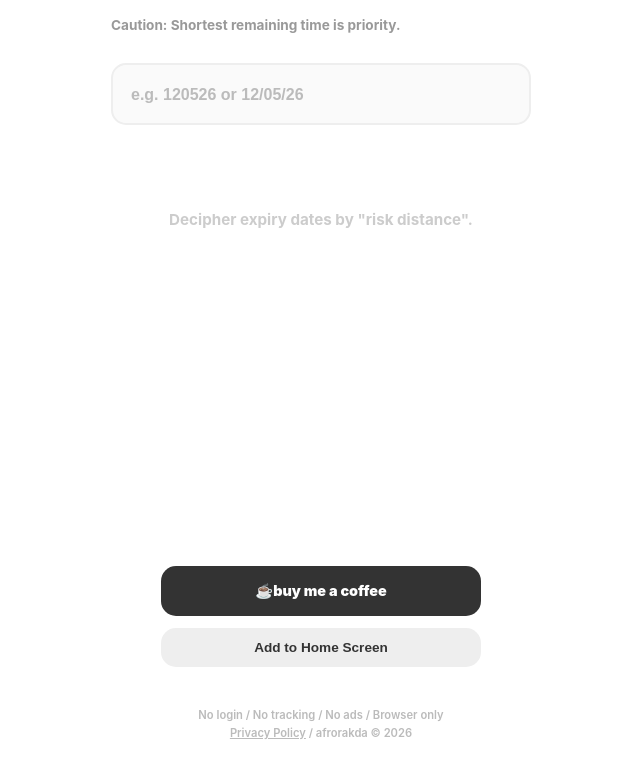
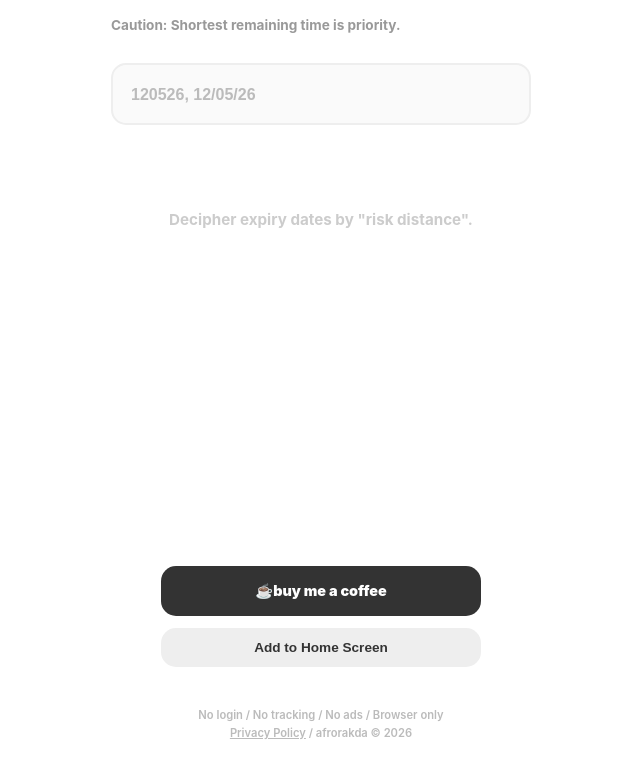
Before and after one commit to afrorakda/exp-checker, a plain HTML site: page index.html in a window 1280 px wide. Shown: the part 37-800 px from the top of the page, without its empty margins (319-959 px from the left). Drawn offline with Linux system fonts and the light colour scheme; no server answers.

Commit message:
Update index.html

```diff
--- a/index.html
+++ b/index.html
@@ -50,7 +50,7 @@
             background: var(--input-bg); font-size: 1.2rem; font-weight: 800; color: var(--main) !important;
             outline: none; -webkit-appearance: none; -webkit-text-fill-color: var(--main) !important; opacity: 1 !important;
         }
-        /* プレースホルダーに数字のみの例を追加 */
+        /* 透かしをカンマ区切りに修正 */
         .search-box::placeholder { color: #bbb; -webkit-text-fill-color: #bbb; font-weight: 700; font-size: 1rem; }
 
         .clear-btn {
@@ -116,7 +116,7 @@
     <p class="subtitle">Caution: Shortest remaining time is priority.</p>
 
     <div class="search-container">
-        <input type="text" class="search-box" id="dateInput" placeholder="e.g. 120526 or 12/05/26" oninput="handleInput()" autofocus>
+        <input type="text" class="search-box" id="dateInput" placeholder="120526, 12/05/26" oninput="handleInput()" autofocus>
         <button class="clear-btn" id="clearBtn" onclick="clearInput()">×</button>
     </div>
 
@@ -161,9 +161,7 @@
         let nums = val.match(/\d+/g);
         if (nums && nums.length === 1) {
             const r = nums[0];
-            // 6桁: 120526
             if (r.length === 6) nums = [r.substring(0, 2), r.substring(2, 4), r.substring(4, 6)];
-            // 8桁: 20260512
             else if (r.length === 8) {
                 const s1 = [r.substring(0, 2), r.substring(2, 4), r.substring(4, 8)];
                 const s2 = [r.substring(0, 4), r.substring(4, 6), r.substring(6, 8)];
```
